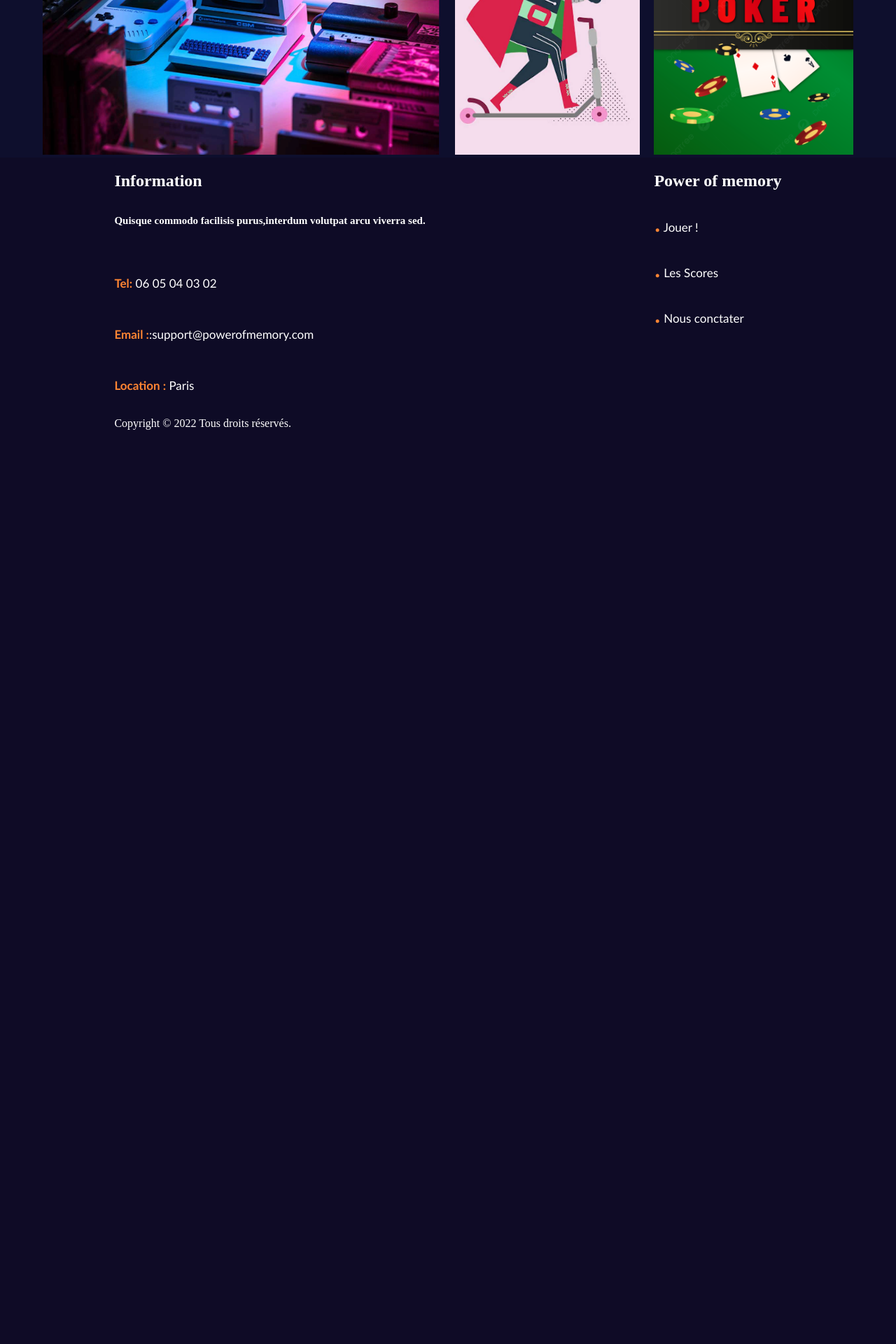
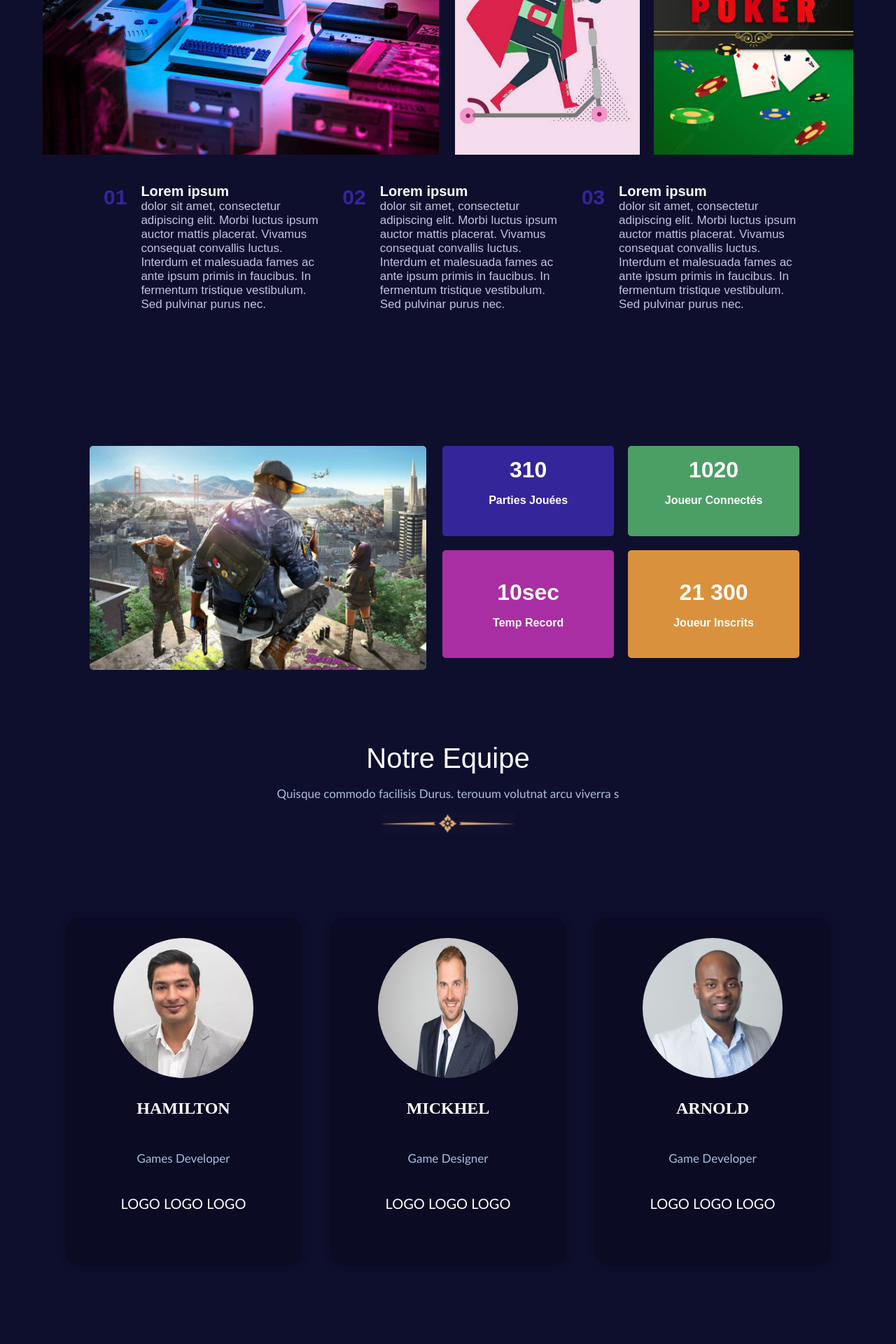
Before and after one commit to Tompi01/Projet_Flash, a PHP site: page / in a window 1280 px wide. Shown: the part 1053-2973 px from the top of the page at 70% size. Before the commit the page ends 1667 px from the top, so only its background shows below. Run offline with PHP 8.4, Linux system fonts and the light colour scheme.

Commit message:
soon finish manque juste logo

```diff
--- a/assets/body.css
+++ b/assets/body.css
@@ -83,3 +83,219 @@ body {
 .image-games3 p {
     margin-top: 10px;
 }
+
+
+.text3games{
+    display: flex;
+    justify-content: center;
+    flex-direction: row;
+}
+
+.textgame1{
+    display: flex;
+    justify-content: center;
+    flex-direction: row;
+}
+
+
+
+.nombre{
+    font-family: Arial;
+    font-size: 30px;
+    color: rgb(52, 37, 154);
+    margin: 20px;
+}
+
+.gros{
+    font-size: 20px;
+    color: white;
+}
+
+.titre3images{
+
+    font-family: Arial;
+    color: rgb(196, 194, 221);
+    text-align: left;
+
+}
+
+#textepresent{
+    padding-top: 20px;
+    text-align: center;
+    display: flex;
+    flex-direction: row;
+    align-items: flex-start;
+    justify-content: space-around;
+    margin-left: 10vw;
+    margin-right: 10vw;
+
+}
+#textepresent .box{
+    display: flex;
+    flex-direction: row;
+}
+#textepresent span .stj{
+    margin-right: 40px;
+}
+
+
+
+
+
+
+
+
+
+#carre{
+    margin-top: 175px;
+    display: flex;
+    flex-direction: row;
+    justify-content: center;
+    margin-left: 10vw;
+    margin-right: 10vw;
+    align-items: flex-start;
+}
+#carre img{
+    width: px;
+    height: 320px;
+    margin: 0;
+    border-radius: 5px;
+    margin-right: 1vw;
+}
+#carre .container1 {
+    width: 100vh;
+    margin: 0;
+}
+
+#carre .row {
+    display: flex;
+    justify-content: space-between;
+    width: 100%;
+    margin-top: 0;
+}
+
+#carre .carre1 {
+    width: 100%;
+    height: 100%;
+    text-align: center;
+    margin: 10px;
+    padding-bottom: 2vw;
+    margin-top: 0;
+
+}
+#carre .carre2 {
+    width: 100%;
+    text-align: center;
+    margin: 10px;
+    padding-top: 2vw;
+    padding-bottom: 2vw;
+}
+
+#carre .carre1:nth-child(1){
+    background-color: rgb(52, 37, 154);
+    border-radius: 5px;
+}
+#carre .carre1:nth-child(2){
+    background-color: rgb(75, 159, 101);
+    border-radius: 5px;
+}
+#carre .carre2:nth-child(1){
+    background-color: rgb(170, 46, 163);
+    border-radius: 5px;
+}
+#carre .carre2:nth-child(2){
+    background-color: rgb(218, 145, 61);
+    border-radius: 5px;
+}
+
+
+#carre p {
+    font-weight: bold;
+    font-family: Arial;
+    color: white;
+    font-size: 1em;
+}
+#carre span{
+    font-size: 2em;
+}
+
+
+.transition{
+    padding-top: 100px;
+    display: flex;
+    align-items: center;
+    flex-direction: column;
+
+}
+.transition img{
+    width: 15vw;
+}
+
+.equipe{
+    font-size: 40px;
+    font-family: Arial, Helvetica, sans-serif;
+    color: white;
+}
+
+.transition p{
+    color:rgb(169, 191, 221) ;
+
+}
+
+
+
+
+section.container2 {
+    display: flex;
+    margin-left: 10vw;
+    margin-right: 10vw;
+    align-items: center;
+    justify-content: center;
+    padding-top: 100px;
+    padding-bottom: 100px;
+
+  }
+
+  section.container2 .item-equipe {
+    background-color: rgb(12, 11, 36);
+    display: flex;
+    flex-direction: column;
+    justify-content: center;
+    flex: 1;
+    box-shadow: 1px 1px 12px rgb(0, 0, 0, 0.2);
+    border-radius: 20px;
+    margin: 20px;
+    padding: 10px;
+    padding-left: 5vw;
+    padding-right: 5vw;
+    padding-bottom: 7vh;
+    padding-top: 3vh;
+    text-align: center;
+    align-items: center;
+  }
+
+  section.container2 img  {
+    color: white;
+    padding: 5px;
+    width: 200px;
+    height: 200px;
+    border-radius: 50%;
+
+
+  }
+
+  section.container2 h2 {
+    color: white;
+    padding: 5px;
+
+  }
+
+  section.container2 img, p.text-equipe {
+    color: rgb(169, 191, 221);
+    padding: 5px;
+
+  }
+
+  section.container2 p.logo {
+    font-size: 20px;
+  }
--- a/index.html
+++ b/index.html
@@ -56,7 +56,7 @@
 
     <div class="container">
 
-        <img class="image" src="pictureMain1.jpeg" alt="Image">
+        <img class="image" src="pics/pictureMain1.jpeg" alt="Image">
 
 
         <div class="texte-sur-image">
@@ -79,18 +79,47 @@
     <div class="games3">
 
         <div class="image-games3">
-            <img src="OrdinateurNeon.png" alt="Image 1">
+            <img src="pics/OrdinateurNeon.png" alt="Image 1">
 
         </div>
 
         <div class="image-games3">
-            <img src="trotinette.png" alt="Image 2">
+            <img src="pics/trotinette.png" alt="Image 2">
 
         </div>
 
         <div class="image-games3">
-            <img src="pokerpicture.jpeg" alt="Image 3">
+            <img src="pics/pokerpicture.jpeg" alt="Image 3">
 
+        </div>
+
+    </div>
+
+
+    <div id="textepresent">
+        <div class="box">
+            <span>
+                <p class="nombre"><strong>01</strong></p>
+            </span>
+            <span>
+                <p class="titre3images"> <span class="gros"><strong>Lorem ipsum</strong> </span>  <br>dolor sit amet, consectetur adipiscing elit. Morbi luctus ipsum auctor mattis placerat. Vivamus consequat convallis luctus. Interdum et malesuada fames ac ante ipsum primis in faucibus. In fermentum tristique vestibulum. Sed pulvinar purus nec.</p>
+            </span>
+        </div>
+        <div class="box">
+            <span>
+                <p class="nombre"><strong>02</strong></p>
+            </span>
+            <span>
+                <p class="titre3images"> <span class="gros"><strong>Lorem ipsum</strong> </span>  <br>dolor sit amet, consectetur adipiscing elit. Morbi luctus ipsum auctor mattis placerat. Vivamus consequat convallis luctus. Interdum et malesuada fames ac ante ipsum primis in faucibus. In fermentum tristique vestibulum. Sed pulvinar purus nec.</p>
+            </span>
+        </div>
+        <div class="box">
+            <span>
+                <p class="nombre"><strong>03</strong></p>
+            </span>
+            <span>
+                <p class="titre3images"> <span class="gros"><strong>Lorem ipsum</strong> </span>  <br>dolor sit amet, consectetur adipiscing elit. Morbi luctus ipsum auctor mattis placerat. Vivamus consequat convallis luctus. Interdum et malesuada fames ac ante ipsum primis in faucibus. In fermentum tristique vestibulum. Sed pulvinar purus nec.</p>
+            </span>
         </div>
 
         </div>
@@ -98,6 +127,110 @@
 
 
 
+
+
+
+
+
+        <div id="carre">
+
+            <div class="imag">
+                <img src="pics/WatchDog.png" alt="Image 4">
+            </div>
+
+
+            <div class="container1">
+
+                <div class="row">
+
+                    <div class="carre1">
+                        <p><span>310</span></p>
+                        <p>Parties Jouées</p>
+                    </div>
+
+                    <div class="carre1">
+                        <p><span>1020</span></p>
+                        <p>Joueur Connectés</p>
+                    </div>
+                </div>
+
+
+                <div class="row">
+
+                    <div class="carre2">
+                        <p><span>10sec</span></p>
+                        <p>Temp Record</p>
+                    </div>
+
+                    <div class="carre2">
+                        <p><span>21 300</span></p>
+                        <p>Joueur Inscrits</p>
+                    </div>
+
+                </div>
+            </div>
+        </div>
+
+
+
+        <div class="transition">
+            <span class="equipe">Notre Equipe</span>
+            <p>Quisque commodo facilisis Durus.  terouum volutnat arcu viverra s</p>
+            <img src="pics/transition-jaune.jpg" >
+
+        </div>
+
+
+
+
+
+
+
+
+        <section class="container2">
+
+            <div class="item-equipe">
+                <img src="pics/Hamilton.jpeg" alt="Image 5">
+              <h2 class="title">HAMILTON</h2>
+              <p class="text-equipe"> Games Developer </p>
+
+              <p class="logo">LOGO LOGO LOGO</p>
+            </div>
+
+            <div class="item-equipe">
+                <img src="pics/MiCKHEL.jpeg" alt="Image 6">
+              <h2 class="title">MICKHEL</h2>
+              <p class="text-equipe">Game Designer</p>
+
+              <p class="logo">LOGO LOGO LOGO</p>
+            </div>
+
+            <div class="item-equipe">
+                <img src="pics/picArnold.jpeg" alt="Image 4">
+              <h2 class="title"> ARNOLD</h2>
+              <p class="text-equipe">Game Developer</p>
+
+              <p class="logo">LOGO LOGO LOGO</p>
+
+
+            </div>
+
+          </section>
+
+
+
+
+
+
+
+
+
+
+
+
+
+
+</body>
 
 <footer>
     <section class="d-flex">
@@ -120,8 +253,9 @@
             <p><span class="orangep">.</span>  Nous conctater</p>
         </div>
     </section>
+
+
 </footer>
-</body>
 
 
 </html>
```
Also changed, not shown: pics/Hamilton.jpeg (added), pics/MiCKHEL.jpeg (added), pics/OrdinateurNeon.png (added), pics/WatchDog.png (added), pics/picArnold.jpeg (added), pics/pictureMain1.jpeg (added), pics/pokerpicture.jpeg (added), pics/transition-jaune.jpg (added), pics/trotinette.png (added), 1 other file. Lines whose indentation alone changed are shown as unchanged.
